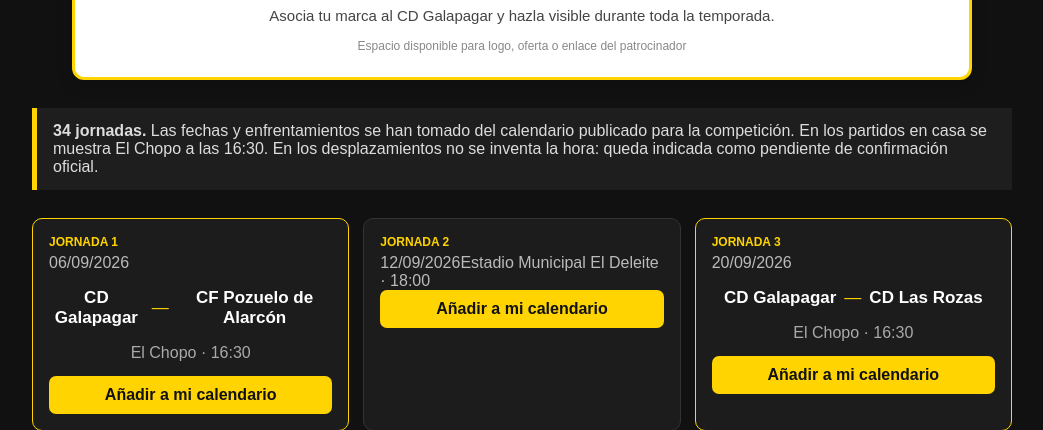
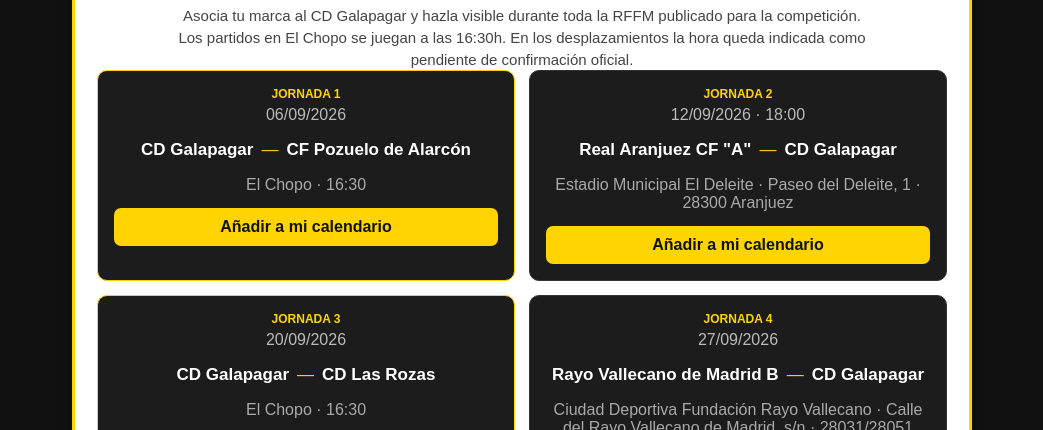
Before and after one commit to DonVidal1971/calendario-cd-galapagar, a plain HTML site: page index.html in a window 1280 px wide. Shown: the part 359-789 px from the top of the page, without its empty margins (118-1161 px from the left). Drawn offline with Linux system fonts and the light colour scheme.

Commit message:
Modify sponsor information and match date format
Updated sponsor text and match details in index.html.

```diff
--- a/index.html
+++ b/index.html
@@ -36,11 +36,8 @@
 <div class="sponsor-banner" aria-label="Espacio publicitario para patrocinador">
   <div class="sponsor-label">ESPACIO DE PATROCINADOR</div>
   <div class="sponsor-title">¿QUIERES ANUNCIAR TU EMPRESA?</div>
-  <div class="sponsor-text">Asocia tu marca al CD Galapagar y hazla visible durante toda la temporada.</div>
-</div>
-<div class="note">
-<strong>34 jornadas.</strong> Las fechas y enfrentamientos se han tomado del calendario publicado para la competición.
-En los partidos en casa se muestra El Chopo a las 16:30. En los desplazamientos no se inventa la hora: queda indicada como pendiente de confirmación oficial.
+  <div class="sponsor-text">Asocia tu marca al CD Galapagar y hazla visible durante toda la RFFM publicado para la competición.
+Los partidos en El Chopo se juegan a las 16:30h. En los desplazamientos la hora queda indicada como pendiente de confirmación oficial.
 </div>
 <section class="grid">
 
@@ -53,7 +50,9 @@
       </article>
       <article class="match away">
         <div class="jornada">JORNADA 2</div>
-        <div class="date">12/09/2026</g<2>Estadio Municipal El Deleite · 18:00</g<3>
+        <div class="date">12/09/2026 · 18:00</div>
+        <div class="teams"><strong>Real Aranjuez CF "A"</strong><span>—</span><strong>CD Galapagar</strong></div>
+        <div class="place">Estadio Municipal El Deleite · Paseo del Deleite, 1 · 28300 Aranjuez</div>
         <a class="add" href="calendario_cd_galapagar_2026_2027.ics">Añadir a mi calendario</a>
       </article>
       <article class="match home">
```
